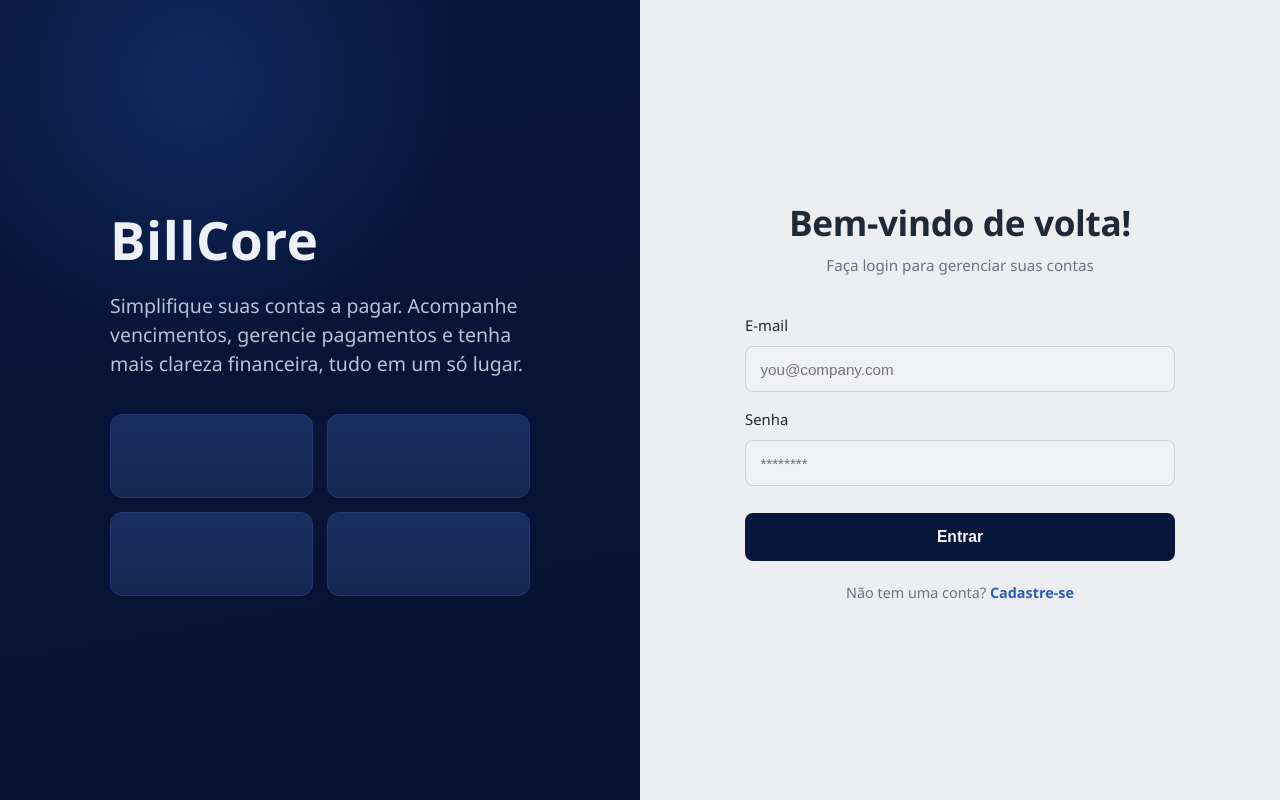
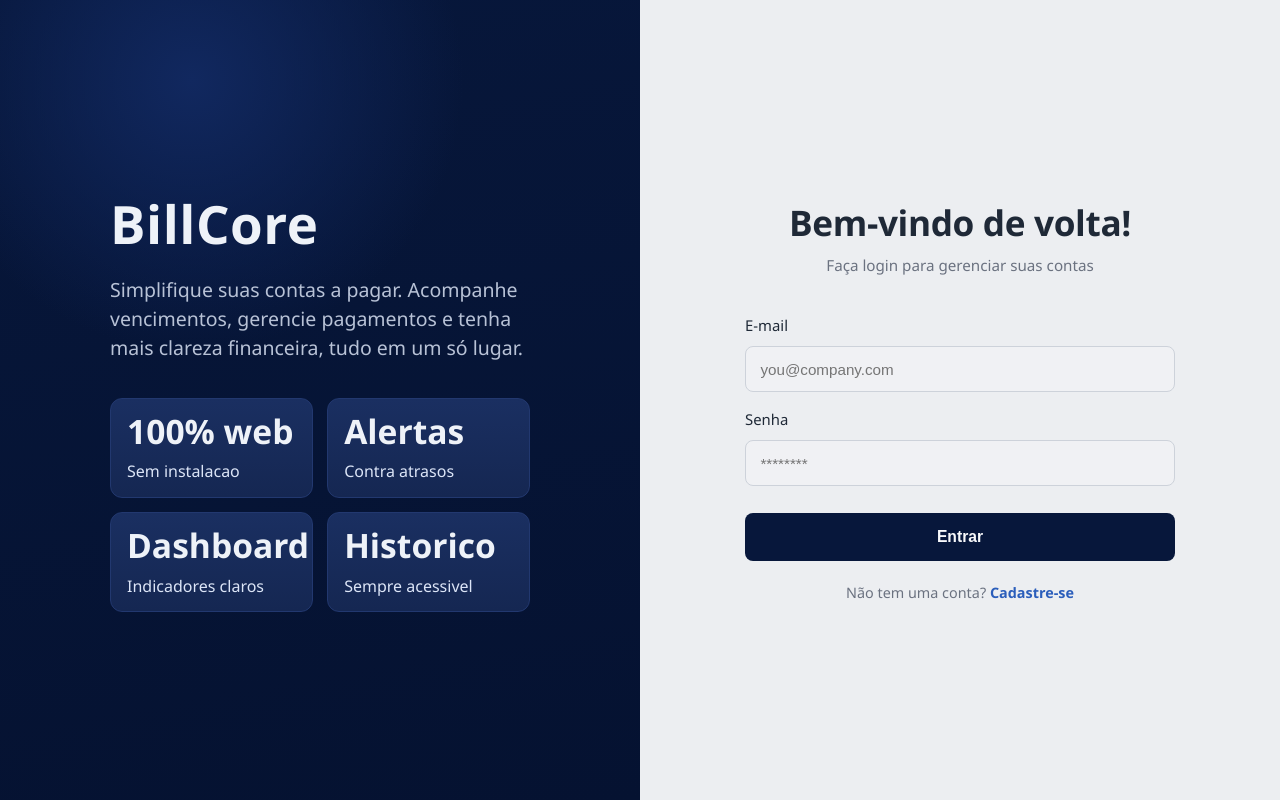
Before and after one commit to Lpaifer/Billcore_frontend, a React (Vite) app: page /login in a window 1280 px wide. Built offline with nearby package versions, Linux system fonts and the light colour scheme.

Commit message:
adjusts in login

```diff
--- a/src/components/AuthSplitLayout.tsx
+++ b/src/components/AuthSplitLayout.tsx
@@ -15,10 +15,22 @@ export function AuthSplitLayout({ children }: AuthSplitLayoutProps) {
             clareza financeira, tudo em um só lugar.
           </p>
           <div className="auth-stats-placeholder" aria-hidden="true">
-            <div className="auth-stat-card" />
-            <div className="auth-stat-card" />
-            <div className="auth-stat-card" />
-            <div className="auth-stat-card" />
+            <article className="auth-stat-card">
+              <strong>100% web</strong>
+              <span>Sem instalacao</span>
+            </article>
+            <article className="auth-stat-card">
+              <strong>Alertas</strong>
+              <span>Contra atrasos</span>
+            </article>
+            <article className="auth-stat-card">
+              <strong>Dashboard</strong>
+              <span>Indicadores claros</span>
+            </article>
+            <article className="auth-stat-card">
+              <strong>Historico</strong>
+              <span>Sempre acessivel</span>
+            </article>
           </div>
         </div>
       </aside>
--- a/src/style.css
+++ b/src/style.css
@@ -597,6 +597,21 @@ body {
   border-radius: 12px;
   background: linear-gradient(180deg, #1a2f61 0%, #152752 100%);
   border: 1px solid #22386f;
+  padding: 1rem 1rem 0.9rem;
+}
+
+.auth-stat-card strong {
+  display: block;
+  font-size: clamp(1.45rem, 3vw, 2.1rem);
+  line-height: 1;
+  font-weight: 700;
+}
+
+.auth-stat-card span {
+  display: block;
+  margin-top: 0.75rem;
+  color: #dce5f7;
+  font-size: 1rem;
 }
 
 .auth-form-panel {
```
